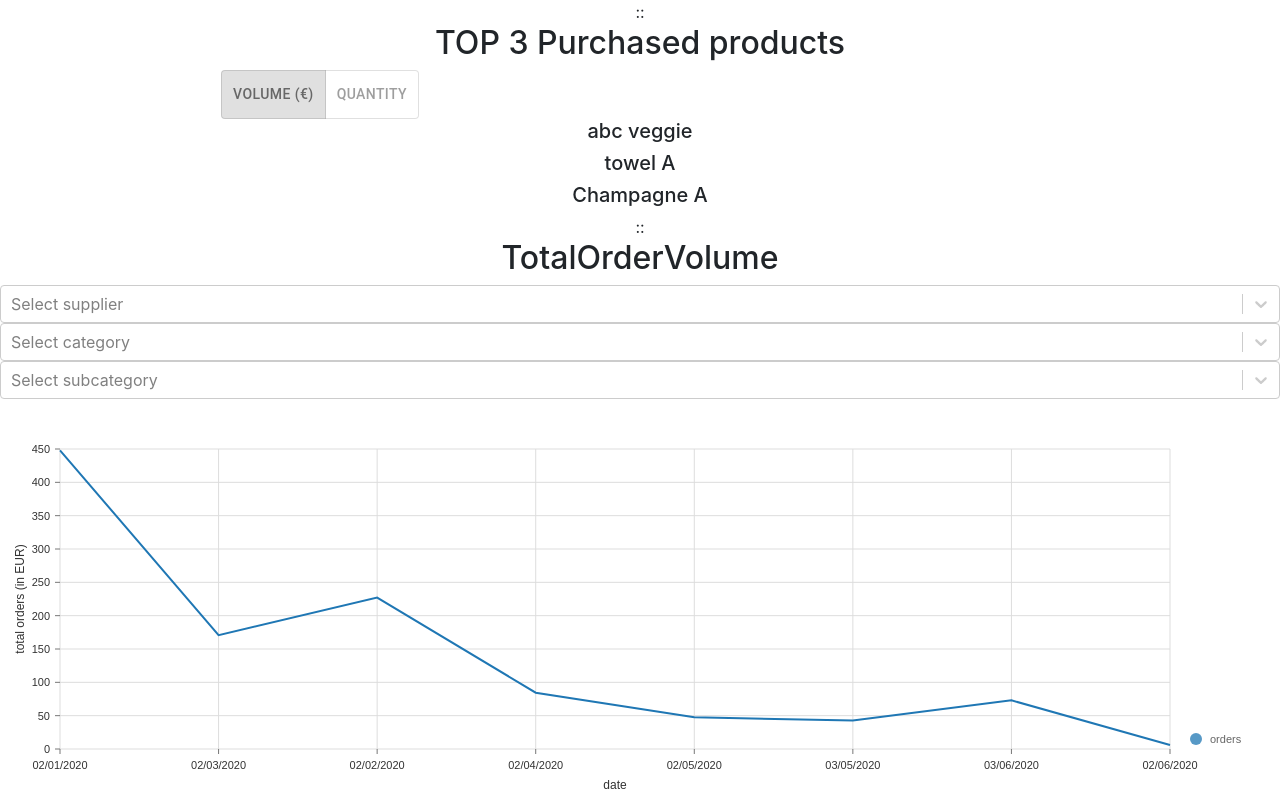
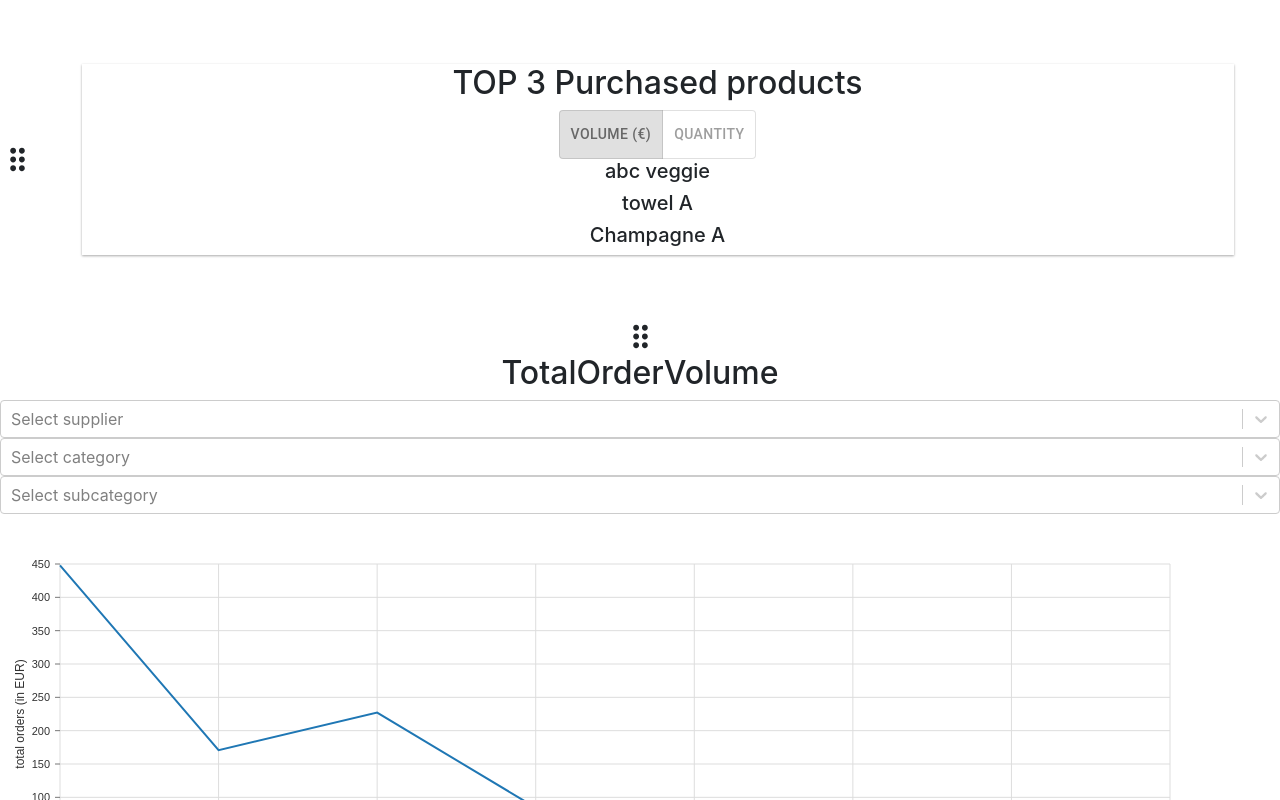
Before and after one commit to rusakovic/supplier-dashboard, a React (Create React App) app: page / in a window 1280 px wide. Shown: the top 800 px of the page. Built offline with nearby package versions, Linux system fonts and the light colour scheme.

Commit message:
adding styles for card

```diff
--- a/src/components/DragHandle.js
+++ b/src/components/DragHandle.js
@@ -1,6 +1,7 @@
 import React from 'react'
 import { sortableHandle } from 'react-sortable-hoc'
+import DragIndicatorIcon from '@material-ui/icons/DragIndicator'
 
-const DragHandle = sortableHandle(() => <span>::</span>)
+const DragHandle = sortableHandle(() => <DragIndicatorIcon fontSize='large' />)
 
 export default DragHandle
--- a/src/screens/TopList.js
+++ b/src/screens/TopList.js
@@ -11,6 +11,7 @@ import {
   sortByValue
 } from '../utils/arrays.utils'
 import DragHandle from '../components/DragHandle'
+import '../styles/card.styles.css'
 
 const TopList = () => {
   const { state, dispatch } = useStore()
@@ -44,9 +45,9 @@ const TopList = () => {
   }, [state.totalQuantityToggle, groupedByArrayOutput])
 
   return (
-    <div>
+    <div className='handler'>
       <DragHandle />
-      <div>
+      <div className='card-shadow card-container'>
         <h2>TOP 3 Purchased products</h2>
         <ToggleButtons actionType={TOTAL_QUANTITY_TOGGLE} />
         {sortByArrayOutput.map(order => {
--- /dev/null
+++ b/src/styles/card.styles.css
@@ -0,0 +1,24 @@
+.handler {
+  display: flex;
+  flex-direction: row;
+  width: 100%;
+  align-items: center;
+  margin: 5% 0;
+}
+
+.card-container {
+  display: flex;
+  flex-direction: column;
+  align-items: center;
+  margin: 0 auto;
+  width: 90%;
+}
+
+.card-shadow {
+  box-shadow: 0 1px 3px rgba(0, 0, 0, 0.12), 0 1px 2px rgba(0, 0, 0, 0.24);
+  transition: all 0.3s cubic-bezier(0.25, 0.8, 0.25, 1);
+}
+
+.card-shadow:hover {
+  box-shadow: 0 0px 10px rgba(0, 0, 0, 0.25), 0 0px 5px rgba(0, 0, 0, 0.22);
+}
```
